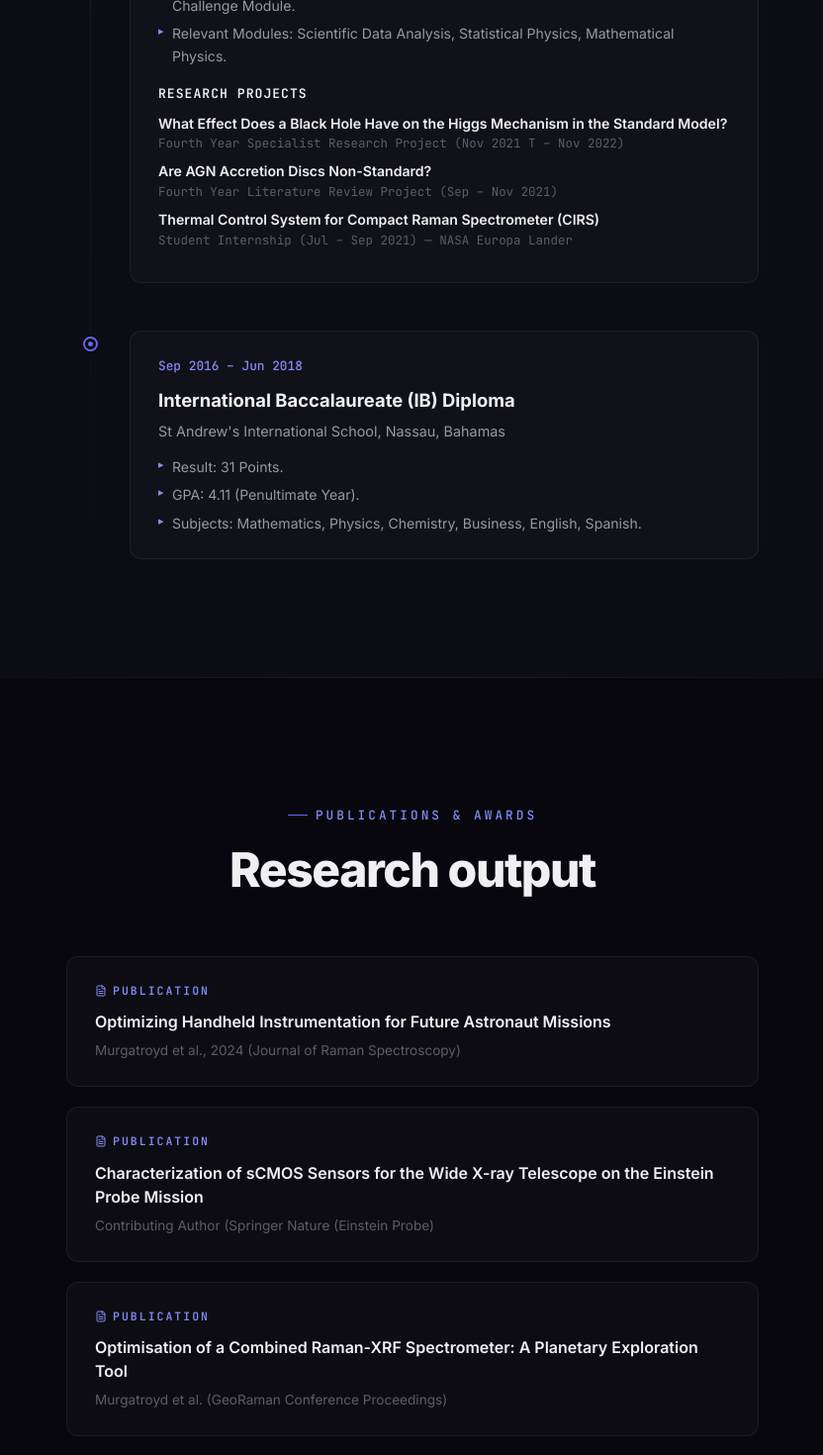
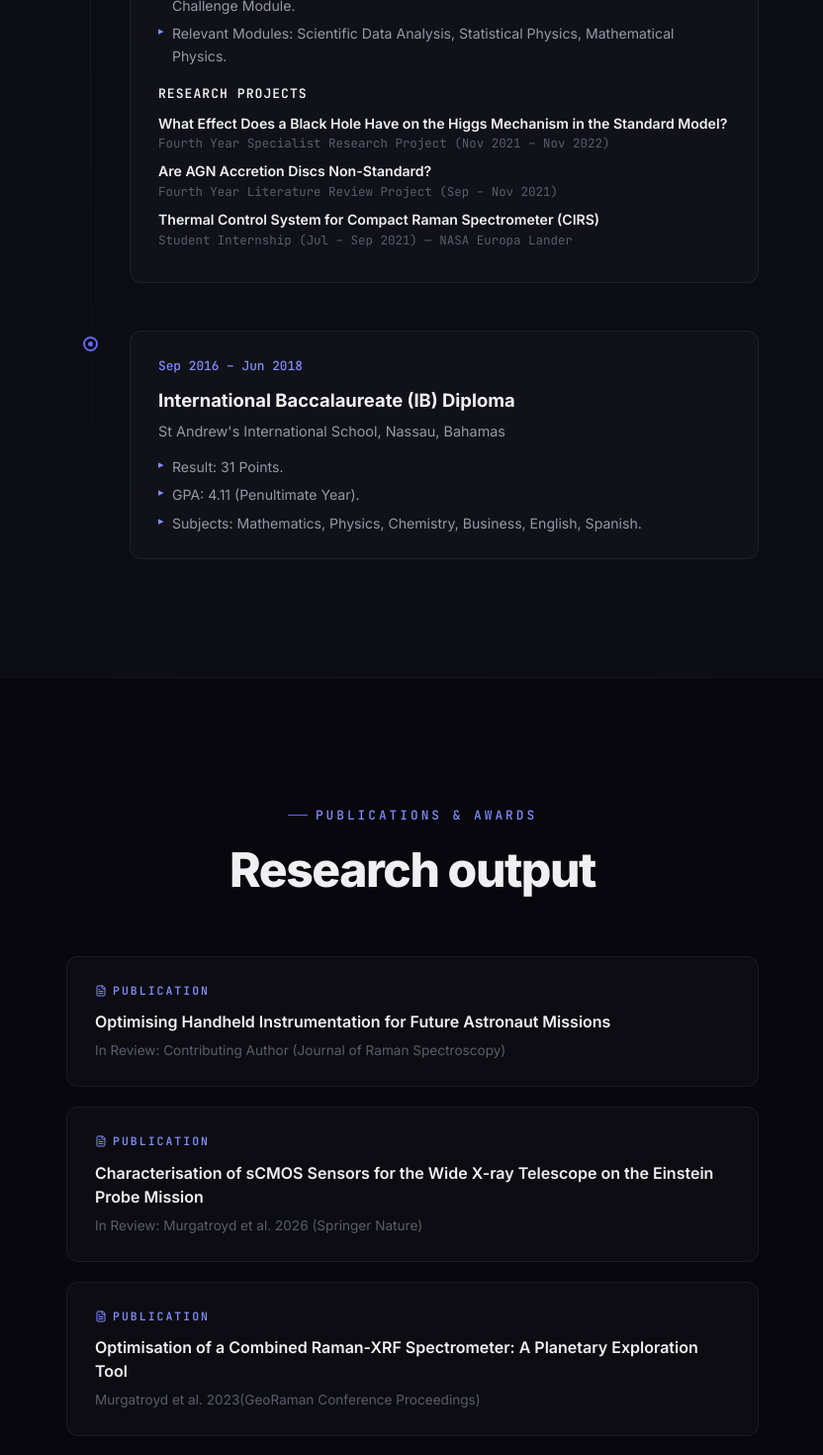
Before and after one commit to ConanMurg/my-webpage, a React (Vite) app: page / in a window 1280 px wide. Shown: the part 5400-6870 px from the top of the page at 99% size, without its empty margins (223-1055 px from the left). Built offline with nearby package versions, Linux system fonts and the light colour scheme.

Commit message:
Updating personal webpage to move to React framework

```diff
--- a/src/components/Education.jsx
+++ b/src/components/Education.jsx
@@ -27,7 +27,7 @@ const education = [
     research: [
       {
         name: 'What Effect Does a Black Hole Have on the Higgs Mechanism in the Standard Model?',
-        type: 'Fourth Year Specialist Research Project (Nov 2021 T \u2013 Nov 2022)',
+        type: 'Fourth Year Specialist Research Project (Nov 2021 \u2013 Nov 2022)',
       },
       {
         name: 'Are AGN Accretion Discs Non-Standard?',
--- a/src/components/Publications.jsx
+++ b/src/components/Publications.jsx
@@ -4,18 +4,18 @@ import { useScrollAnimation } from '../hooks/useScrollAnimation'
 const publications = [
   {
     type: 'paper',
-    title: 'Optimizing Handheld Instrumentation for Future Astronaut Missions',
-    meta: 'Murgatroyd et al., 2024 (Journal of Raman Spectroscopy)',
+    title: 'Optimising Handheld Instrumentation for Future Astronaut Missions',
+    meta: 'In Review: Contributing Author (Journal of Raman Spectroscopy)',
   },
   {
     type: 'paper',
-    title: 'Characterization of sCMOS Sensors for the Wide X-ray Telescope on the Einstein Probe Mission',
-    meta: 'Contributing Author (Springer Nature (Einstein Probe)',
+    title: 'Characterisation of sCMOS Sensors for the Wide X-ray Telescope on the Einstein Probe Mission',
+    meta: 'In Review: Murgatroyd et al. 2026 (Springer Nature)',
   },
   {
     type: 'paper',
     title: 'Optimisation of a Combined Raman-XRF Spectrometer: A Planetary Exploration Tool',
-    meta: 'Murgatroyd et al. (GeoRaman Conference Proceedings)',
+    meta: 'Murgatroyd et al. 2023(GeoRaman Conference Proceedings)',
   },
   {
     type: 'award',
```
